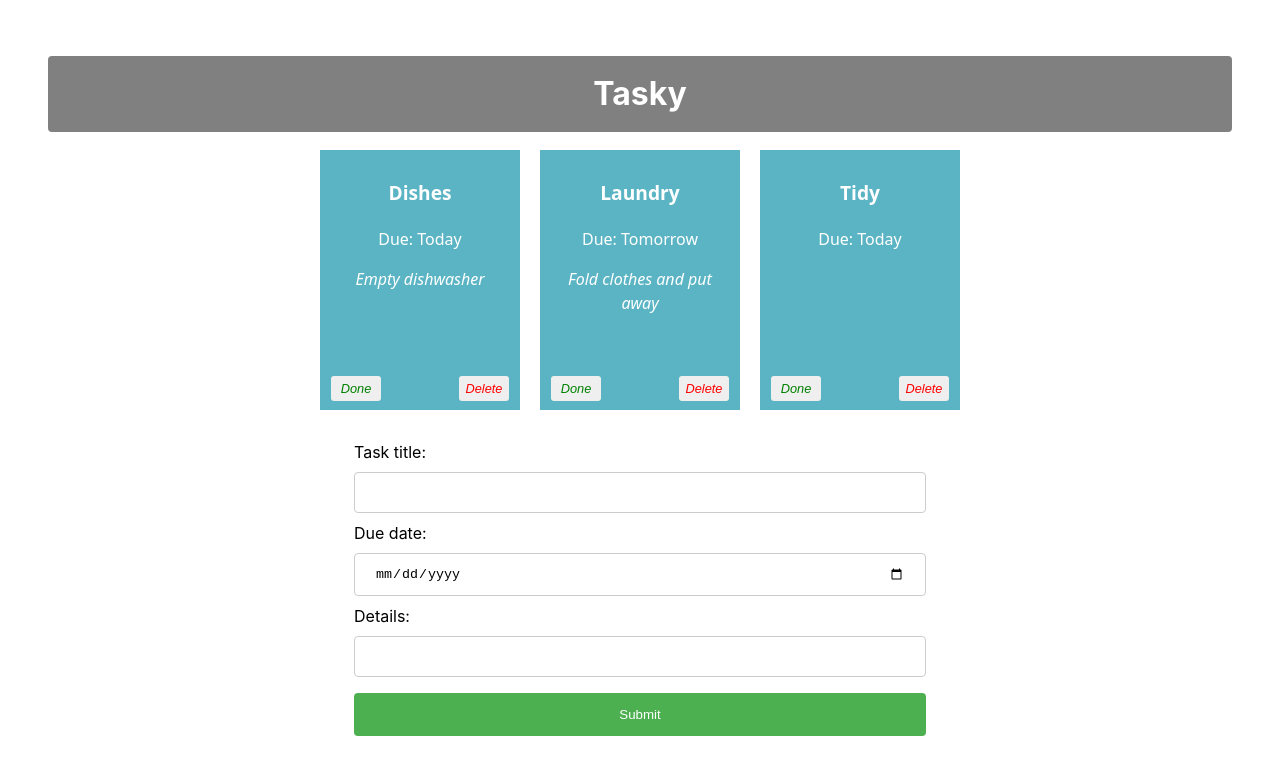
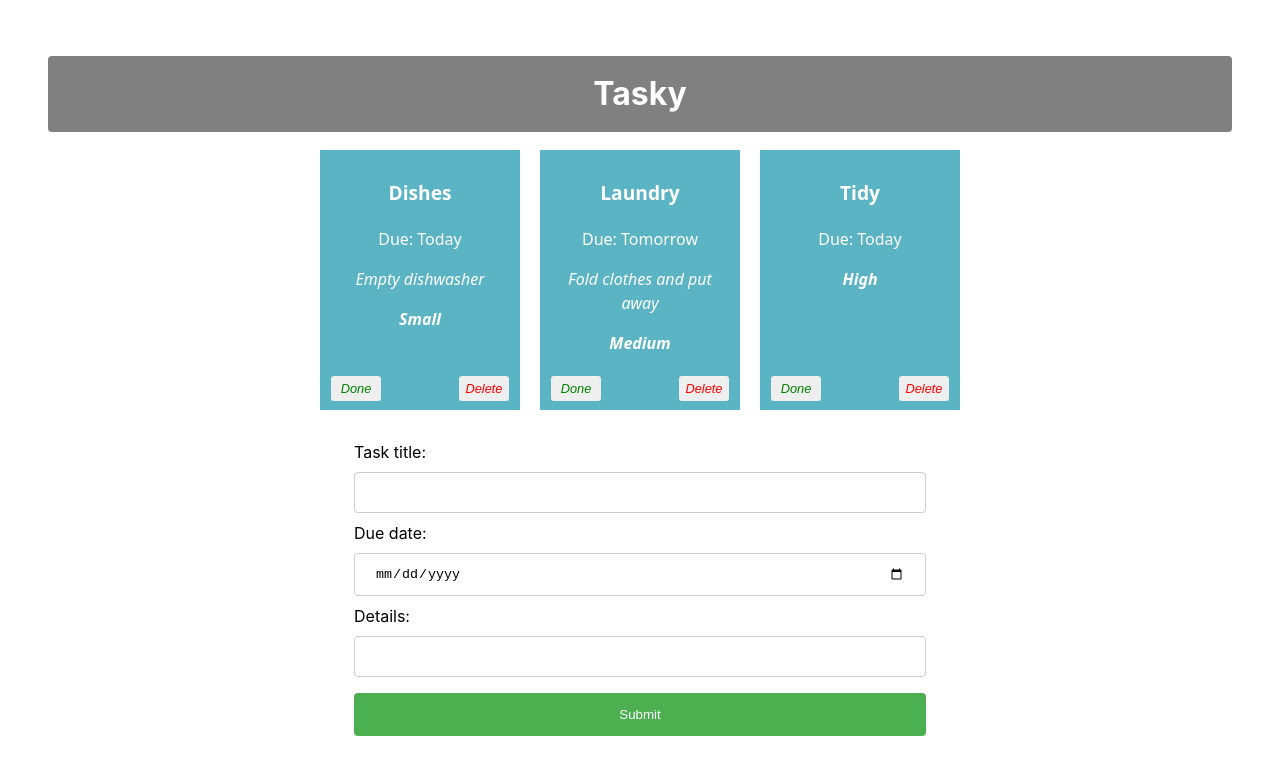
Before and after one commit to ZoeMulhallBrennan/react-basics-labs, a React (Vite) app in the folder tasky/: page / in a window 1280 px wide. Shown: the top 774 px of the page. Built offline with nearby package versions, Linux system fonts and the light colour scheme.

Commit message:
Add task fuctionality

```diff
--- a/tasky/package.json
+++ b/tasky/package.json
@@ -11,7 +11,8 @@
   },
   "dependencies": {
     "react": "^19.1.1",
-    "react-dom": "^19.1.1"
+    "react-dom": "^19.1.1",
+    "uuid": "^13.0.0"
   },
   "devDependencies": {
     "@eslint/js": "^9.33.0",
--- a/tasky/src/App.css
+++ b/tasky/src/App.css
@@ -48,6 +48,7 @@ div {
 .level {
   font-weight: bold;
   font-style: italic;
+
 }
 
 button {
--- a/tasky/src/App.jsx
+++ b/tasky/src/App.jsx
@@ -2,14 +2,15 @@ import './App.css';
 import Task from './components/Task';
 import React, { useState } from 'react';
 import AddTaskForm from './components/Form';
+import { v4 as uuidv4 } from 'uuid';
 
 
 function App() {
   const [ taskState, setTaskState ] = useState({
     tasks: [
-      { id: 1, title:"Dishes", description: "Empty dishwasher", deadline: "Today", done: false },
-      { id: 2, title: "Laundry", description: "Fold clothes and put away", deadline: "Tomorrow", done: false },
-      { id: 3, title: "Tidy", deadline: "Today", done: false}
+      { id: 1, title:"Dishes", description: "Empty dishwasher", deadline: "Today", level: "Small", done: false },
+      { id: 2, title: "Laundry", description: "Fold clothes and put away", deadline: "Tomorrow", level: "Medium", done: false },
+      { id: 3, title: "Tidy", deadline: "Today", level: "High", done: false}
     ]
   });
 
@@ -30,8 +31,12 @@ function App() {
     const [ formState, setFormState ] = useState({
     title: "",
     description: "",
-    deadline: ""
+    deadline: "",
+    level: ""
   });
+
+
+
 
     const formChangeHandler = (event) => {
     let form = {...formState};
@@ -46,6 +51,8 @@ function App() {
       case "deadline":
           form.deadline = event.target.value;
           break;
+      case "level":
+          form.deadline = event.target
       default:
           form = formState;
     }
@@ -53,6 +60,18 @@ function App() {
 
   }
   console.log(formState);
+
+    const formSubmitHandler = (event) => {
+    event.preventDefault();
+
+    const tasks = [...taskState.tasks];
+    const form = {...formState};
+
+    form.id = uuidv4();
+
+    tasks.push(form);
+    setTaskState({tasks});
+  }
 
 
 
@@ -64,6 +83,7 @@ function App() {
       title={task.title}
       description={task.description}
       deadline={task.deadline}
+      level={task.level}
       key={task.id}
       done={task.done}
       markDone={() => doneHandler(index)}
@@ -72,7 +92,9 @@ function App() {
     />
   ))}
 
-  <AddTaskForm change={formChangeHandler} />
+      <AddTaskForm submit={formSubmitHandler} change={formChangeHandler} />
+
+
 
 
 
--- a/tasky/src/components/Form.jsx
+++ b/tasky/src/components/Form.jsx
@@ -4,7 +4,9 @@ const AddTaskForm = (props) => {
 
   return (
     <div>
-      <form>
+    <form onSubmit={props.submit}>
+
+
     <label>
         Task title:
         <input type="text" name="title" required onChange={(event) => props.change(event)} />
@@ -20,7 +22,9 @@ const AddTaskForm = (props) => {
         <input type="text" name="description" onChange={(event) => props.change(event)} />
     </label>
 
-        <input type="submit" value="Submit" />
+     <input type="submit" value="Submit" />
+
+
         </form>
     </div>
   )
```
Also changed, not shown: 1 other file (tests, documents, lock files or other folders).
